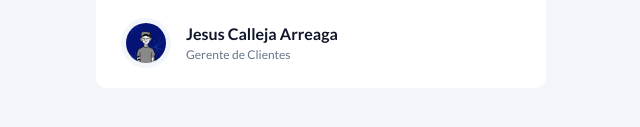
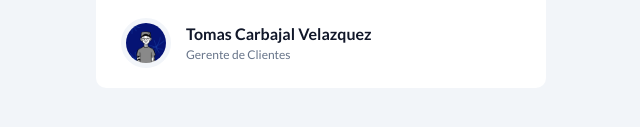
Before and after one commit to Tomascarbajal465/Trabajos, a plain HTML site: page Business-blog-card-master/index.html in a window 1280 px wide. Shown: the part 615-742 px from the top of the page, 319-959 px from the left. Drawn offline with Linux system fonts and the light colour scheme.

Commit message:
Update index.html

```diff
--- a/Business-blog-card-master/index.html
+++ b/Business-blog-card-master/index.html
@@ -36,7 +36,7 @@
         <footer>
             <img src="./assets/1600w-YGRvnUBeVQQ.webp" alt="Imagen de avatar">
             <div>
-                <h2>Jesus Calleja Arreaga</h2>
+                <h2>Tomas Carbajal Velazquez</h2>
                 <small>Gerente de Clientes</small>
             </div>
         </footer>
```
